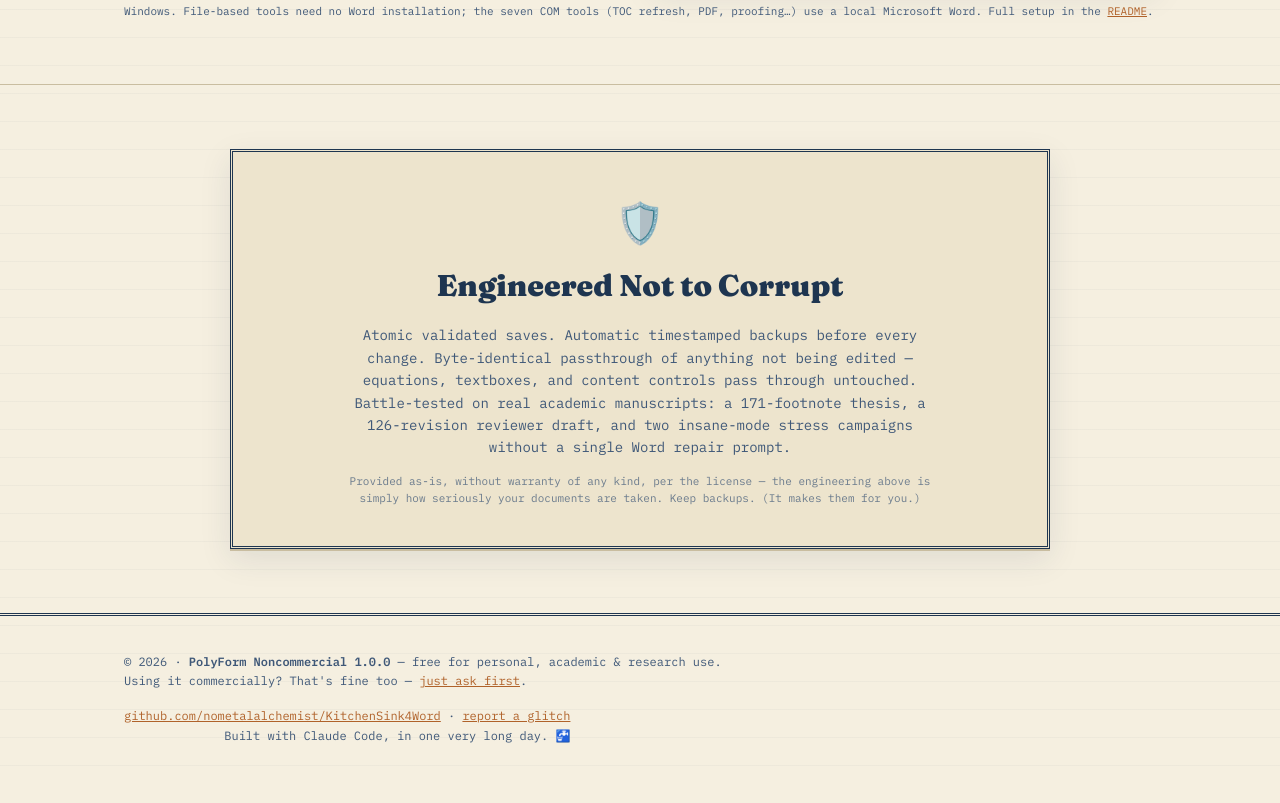
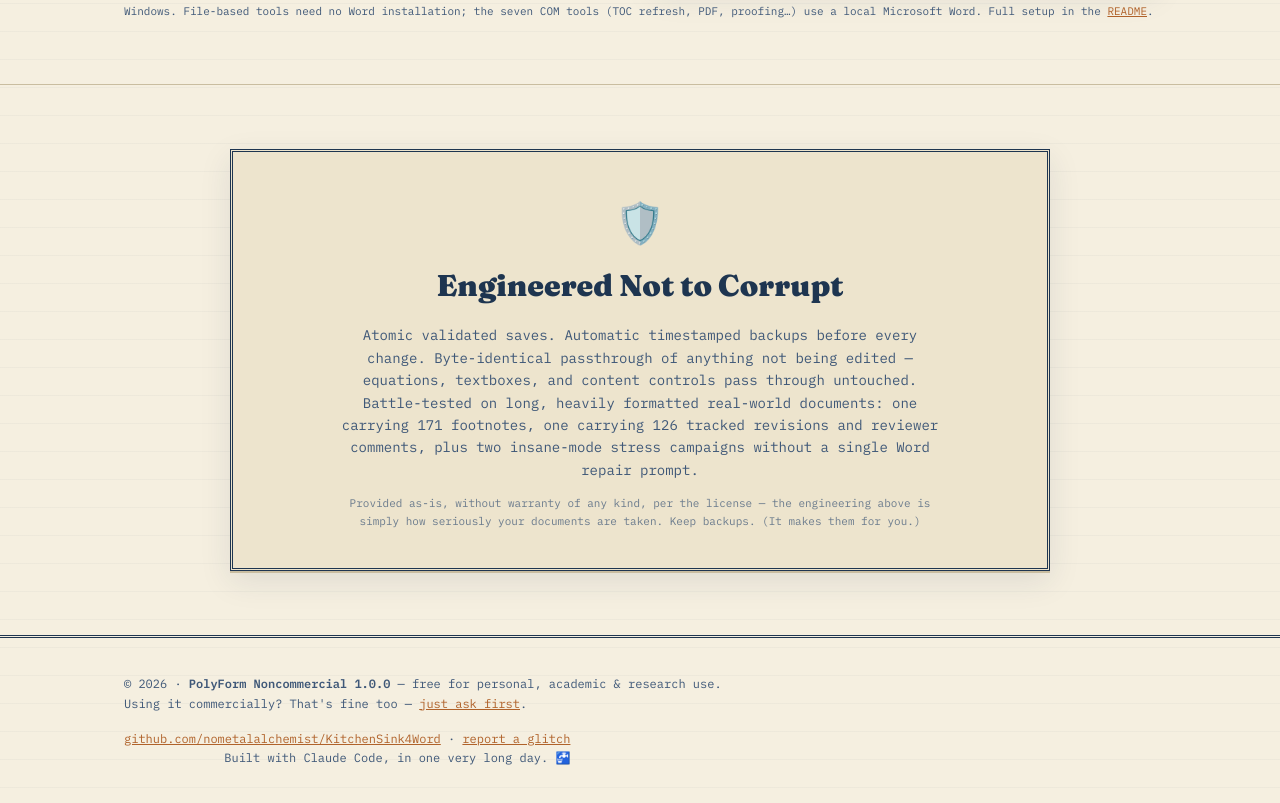
Before and after one commit to nometalalchemist/KitchenSink4Word, a plain HTML site: page docs/index.html in a window 1280 px wide. Shown: the part 3211-4014 px from the top of the page. Drawn offline with Linux system fonts and the light colour scheme.

Commit message:
Neutralize document-provenance wording in public copy
Co-Authored-By: Claude Fable 5 <noreply@anthropic.com>

```diff
--- a/docs/index.html
+++ b/docs/index.html
@@ -238,7 +238,7 @@ footer a{color:var(--copper)}
     <div class="guarantee">
       <span class="seal">🛡️</span>
       <h3>Engineered Not to Corrupt</h3>
-      <p>Atomic validated saves. Automatic timestamped backups before every change. Byte-identical passthrough of anything not being edited — equations, textboxes, and content controls pass through untouched. Battle-tested on real academic manuscripts: a 171-footnote thesis, a 126-revision reviewer draft, and two insane-mode stress campaigns without a single Word repair prompt.</p>
+      <p>Atomic validated saves. Automatic timestamped backups before every change. Byte-identical passthrough of anything not being edited — equations, textboxes, and content controls pass through untouched. Battle-tested on long, heavily formatted real-world documents: one carrying 171 footnotes, one carrying 126 tracked revisions and reviewer comments, plus two insane-mode stress campaigns without a single Word repair prompt.</p>
       <p style="margin-top:14px;font-size:11px;opacity:.75">Provided as-is, without warranty of any kind, per the license — the engineering above is simply how seriously your documents are taken. Keep backups. (It makes them for you.)</p>
     </div>
   </div>
```
Also changed, not shown: 2 other files.
